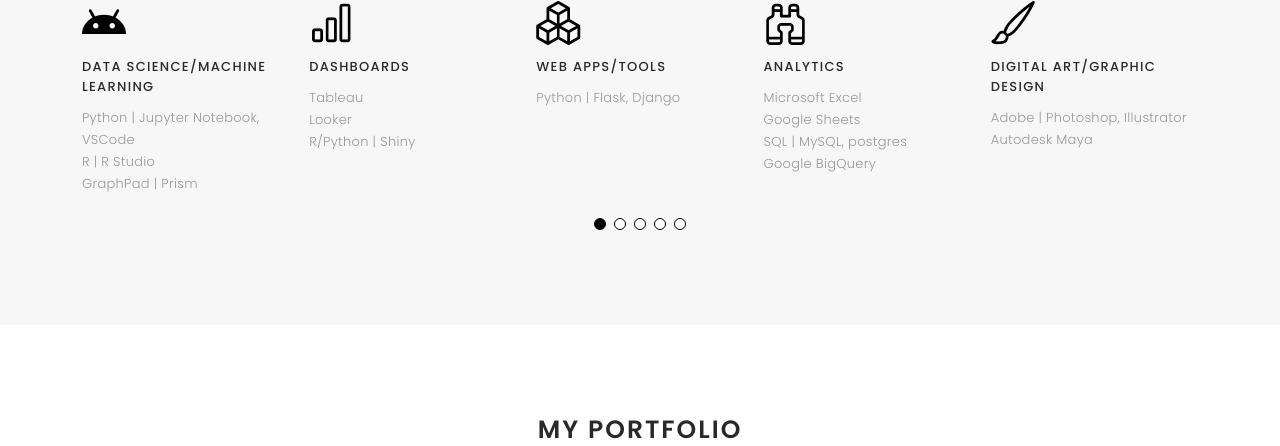
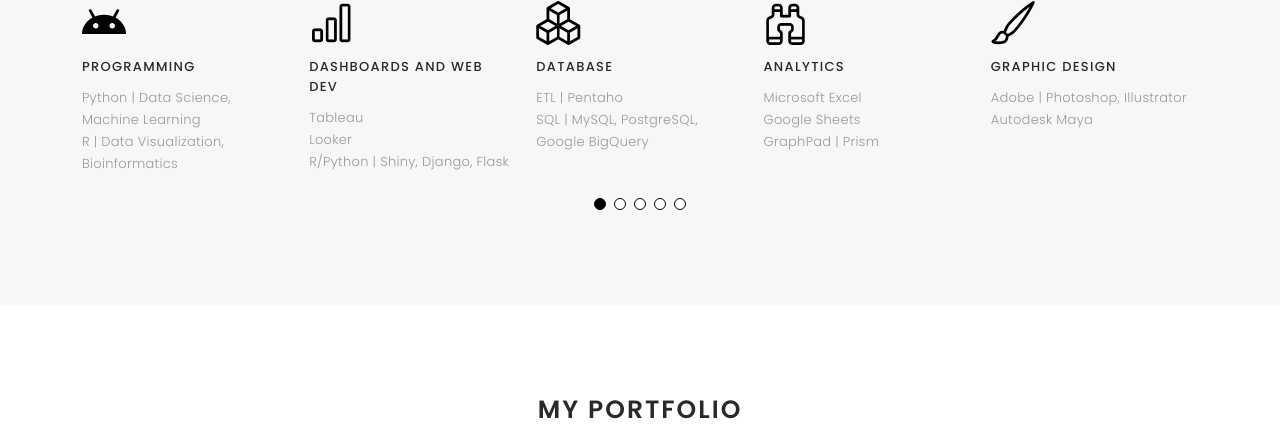
Before and after one commit to johnnys7n/PortfolioWebsite, a Flask app: page / in a window 1280 px wide. Shown: the part 1419-1865 px from the top of the page. Run offline with Flask 2, Linux system fonts and the light colour scheme; some libraries are stand-ins or nearby versions; some web fonts are replaced.

Commit message:
changed index skills

```diff
--- a/templates/index.html
+++ b/templates/index.html
@@ -138,24 +138,24 @@
             <div class="swiper-slide">
               <div class="services-block">
                 <i class="bi bi-android"></i>
-                <span>Data Science/Machine Learning</span>
-                <p class="separator">Python | Jupyter Notebook, VSCode<br>R | R Studio<br>GraphPad | Prism</p>
+                <span>Programming</span>
+                <p class="separator">Python | Data Science, Machine Learning<br>R | Data Visualization, Bioinformatics</p>
               </div>
             </div><!-- End testimonial item -->
 
             <div class="swiper-slide">
               <div class="services-block">
                 <i class="bi bi-bar-chart"></i>
-                <span>Dashboards</span>
-                <p class="separator">Tableau<br>Looker<br>R/Python | Shiny</p>
+                <span>Dashboards and Web Dev</span>
+                <p class="separator">Tableau<br>Looker<br>R/Python | Shiny, Django, Flask</p>
               </div>
             </div><!-- End testimonial item -->
 
             <div class="swiper-slide">
               <div class="services-block">
                 <i class="bi bi-boxes"></i>
-                <span>Web Apps/Tools</span>
-                <p class="separator">Python | Flask, Django</p>
+                <span>Database</span>
+                <p class="separator">ETL | Pentaho<br>SQL | MySQL, PostgreSQL, Google BigQuery</p>
               </div>
             </div><!-- End testimonial item -->
 
@@ -163,14 +163,14 @@
               <div class="services-block">
                 <i class="bi bi-binoculars"></i>
                 <span>Analytics</span>
-                <p class="separator">Microsoft Excel<br>Google Sheets<br>SQL | MySQL, postgres<br>Google BigQuery</p>
+                <p class="separator">Microsoft Excel<br>Google Sheets<br>GraphPad | Prism</p>
               </div>
             </div><!-- End testimonial item -->
 
             <div class="swiper-slide">
               <div class="services-block">
                 <i class="bi bi-brush"></i>
-                <span>Digital Art/Graphic Design</span>
+                <span>Graphic Design</span>
                 <p class="separator">Adobe | Photoshop, Illustrator<br>Autodesk Maya</p>
               </div>
             </div><!-- End testimonial item -->
```
